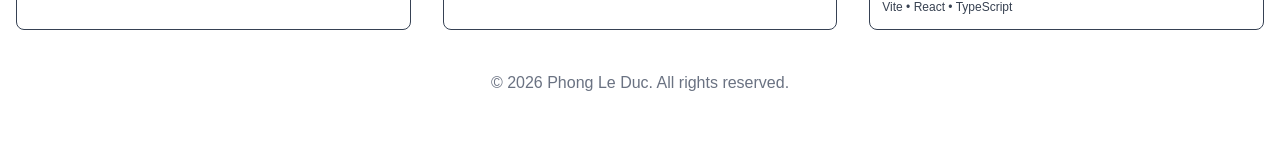
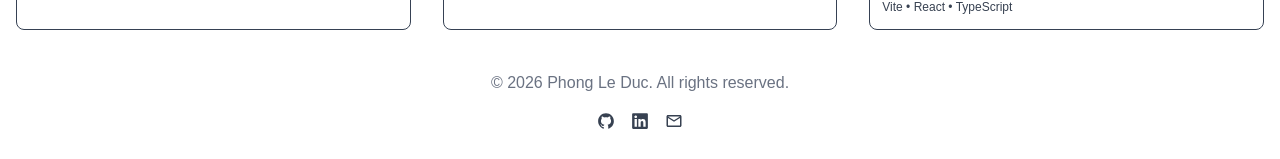
Before and after one commit to Phong-Le-Duc/phong-portfolio, a Next.js app: page / in a window 1280 px wide. Shown: the part 1075-1234 px from the top of the page. Before the commit the page ends 1187 px from the top, so only its background shows below. Built offline with nearby package versions, Linux system fonts and the light colour scheme.

Commit message:
footer link updated

```diff
--- a/src/components/footer/index.tsx
+++ b/src/components/footer/index.tsx
@@ -1,10 +1,21 @@
+import Link from "next/link";
+import { AiOutlineGithub } from "react-icons/ai";
+import { FaLinkedin } from "react-icons/fa";
+import { MdMailOutline } from "react-icons/md";
+
 export default function Footer() {
 
     return (
-        <footer className="mt-10 mb-4 text-center text-sm text-gray-500">
+        <footer className="mt-10 mb-8 text-center text-sm text-gray-500">
             <p>
                 &copy; {new Date().getFullYear()} Phong Le Duc. All rights reserved.
             </p>
+
+            <div className="flex gap-4 justify-center mt-4 text-lg text-gray-400">
+                <Link href="https://github.com/Phong-Le-Duc/Phong-Le-Duc" target="_blank" rel="noreferrer"><AiOutlineGithub /></Link>
+                <Link href="https://www.linkedin.com/in/phong-le-duc-650899254" target="_blank" rel="noreferrer"><FaLinkedin /></Link>
+                <Link href="mailto:phongleduc@gmail.com" target="_blank" rel="noreferrer"><MdMailOutline /></Link>
+            </div>
         </footer>
     )
 }
```
Also changed, not shown: public/icons/GitHub_Copilot_Lockup_White.png (added), public/icons/GitHub_Invertocat_Black.png (added).
